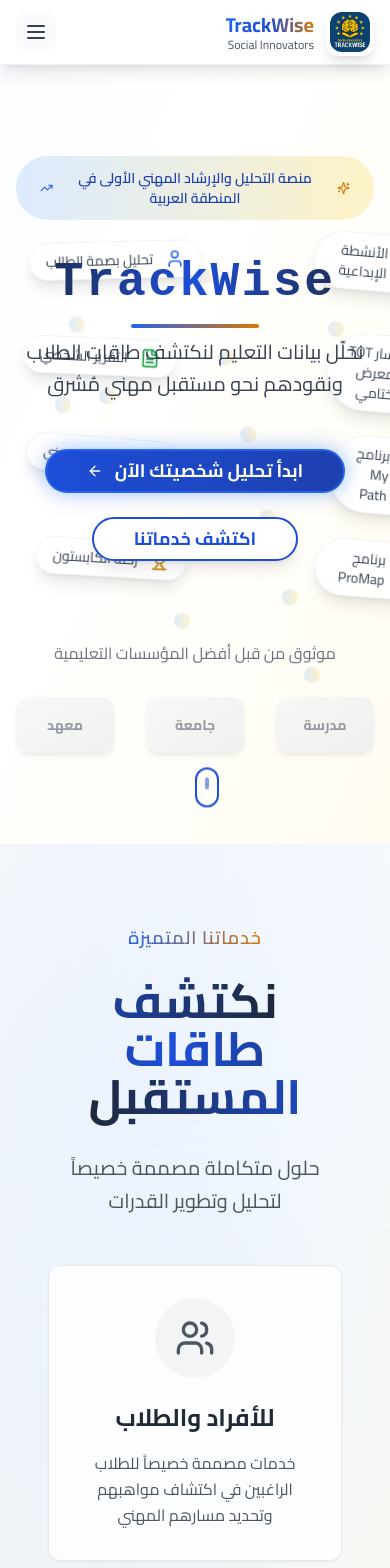
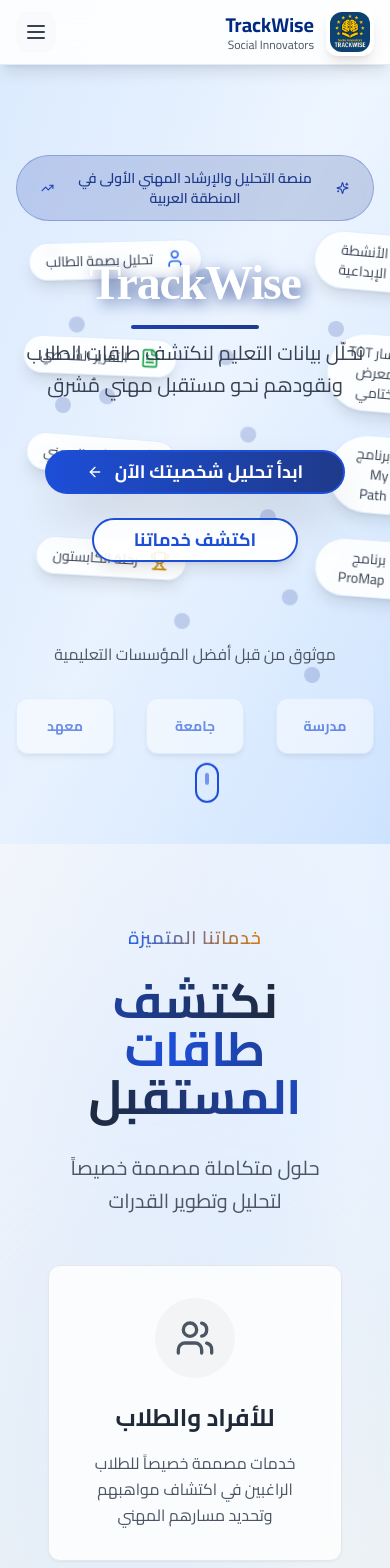
Before and after one commit to belalmohammednabil/trackwise-future-pathways, a React (Vite) app: page / in a window 390 px wide. Shown: the top 1568 px of the page. Built offline with nearby package versions, Linux system fonts and the light colour scheme.

Commit message:
Reverted to commit 89abbe2b8b4207b0b41f704408c24a467cfd63c1

```diff
--- a/src/components/layout/Header.tsx
+++ b/src/components/layout/Header.tsx
@@ -1,7 +1,6 @@
 
 import { useState } from "react";
 import { Menu, X } from "lucide-react";
-import { Button } from "@/components/ui/button";
 
 export const Header = () => {
   const [isOpen, setIsOpen] = useState(false);
@@ -17,12 +16,11 @@ export const Header = () => {
   ];
 
   return (
-    <header className="fixed top-0 w-full bg-white/95 backdrop-blur-lg z-50 shadow-lg border-b border-blue-100/50">
+    <header className="fixed top-0 w-full bg-white/90 backdrop-blur-lg z-50 shadow-lg border-b border-blue-200/50">
       <div className="container mx-auto px-4">
         <div className="flex items-center justify-between h-16">
           {/* Logo */}
           <div className="flex items-center space-x-3 space-x-reverse">
-            {/* Updated Logo with the uploaded image */}
             <div className="relative">
               <div className="w-12 h-12 bg-white rounded-xl shadow-lg hover:shadow-xl transition-all duration-300 p-1">
                 <img
@@ -34,7 +32,7 @@ export const Header = () => {
             </div>
 
             <div className="text-right">
-              <h1 className="text-xl md:text-2xl font-bold bg-gradient-to-r from-blue-600 via-blue-700 to-amber-600 bg-clip-text text-transparent leading-tight">
+              <h1 className="text-xl md:text-2xl font-bold text-royal-blue leading-tight">
                 TrackWise
               </h1>
               <p className="text-xs text-gray-600 font-medium leading-tight">
@@ -43,27 +41,19 @@ export const Header = () => {
             </div>
           </div>
 
-          {/* Desktop Navigation */}
-          <nav className="hidden lg:flex items-center space-x-6 space-x-reverse">
+          {/* Desktop Navigation - moved to the left */}
+          <nav className="hidden lg:flex items-center space-x-8 space-x-reverse mr-auto ml-12">
             {navItems.map((item) => (
               <a
                 key={item.name}
                 href={item.href}
-                className="relative text-gray-700 hover:text-blue-600 transition-all duration-300 font-medium text-sm group"
+                className="relative text-gray-700 hover:text-royal-blue transition-all duration-300 font-medium text-sm group"
               >
                 {item.name}
-                <span className="absolute -bottom-1 left-0 w-0 h-0.5 bg-gradient-to-r from-blue-600 to-amber-600 group-hover:w-full transition-all duration-300"></span>
+                <span className="absolute -bottom-1 left-0 w-0 h-0.5 bg-gradient-to-r from-royal-blue to-blue-600 group-hover:w-full transition-all duration-300"></span>
               </a>
             ))}
           </nav>
-
-          {/* Enhanced CTA Button with better contrast */}
-          <div className="hidden lg:block">
-            <Button className="relative bg-gradient-to-r from-blue-700 to-blue-800 hover:from-blue-800 hover:to-blue-900 text-white px-6 py-2 rounded-full font-semibold text-sm shadow-xl hover:shadow-2xl transform hover:scale-105 transition-all duration-300 overflow-hidden group border border-blue-600">
-              <span className="relative z-10">ابدأ رحلتك</span>
-              <div className="absolute inset-0 bg-gradient-to-r from-amber-600 to-amber-700 transform translate-x-full group-hover:translate-x-0 transition-transform duration-300"></div>
-            </Button>
-          </div>
 
           {/* Mobile Menu Button */}
           <button
@@ -82,17 +72,12 @@ export const Header = () => {
                 <a
                   key={item.name}
                   href={item.href}
-                  className="text-gray-700 hover:text-blue-600 hover:bg-blue-50 transition-all duration-300 font-medium px-4 py-3 rounded-lg mx-2"
+                  className="text-gray-700 hover:text-royal-blue hover:bg-blue-50 transition-all duration-300 font-medium px-4 py-3 rounded-lg mx-2"
                   onClick={() => setIsOpen(false)}
                 >
                   {item.name}
                 </a>
               ))}
-              <div className="px-4 pt-2">
-                <Button className="w-full bg-gradient-to-r from-blue-700 to-blue-800 hover:from-blue-800 hover:to-blue-900 text-white py-3 rounded-full font-semibold shadow-lg border border-blue-600">
-                  ابدأ رحلتك
-                </Button>
-              </div>
             </nav>
           </div>
         )}
--- /dev/null
+++ b/src/components/sections/FAQ.tsx
@@ -0,0 +1,107 @@
+
+import { useState } from "react";
+import { ChevronDown, ChevronUp, HelpCircle } from "lucide-react";
+
+const faqData = [
+  {
+    question: "ما هو تحليل بصمة الطالب؟",
+    answer: "تحليل بصمة الطالب هو عملية شاملة لدراسة شخصية الطالب وقدراته واهتماماته ونمط تعلمه، باستخدام أدوات علمية معتمدة لتحديد المسار المهني الأنسب له."
+  },
+  {
+    question: "كم يستغرق التحليل والحصول على النتائج؟",
+    answer: "عادة ما يستغرق التحليل من 45-60 دقيقة، وتحصل على النتائج والتقرير المفصل خلال 24-48 ساعة من إكمال الاختبارات."
+  },
+  {
+    question: "هل الاختبارات معتمدة علمياً؟",
+    answer: "نعم، جميع اختباراتنا وأدوات التقييم معتمدة دولياً ومبنية على أسس علمية مدروسة في علم النفس التربوي والإرشاد المهني."
+  },
+  {
+    question: "ما الفئات العمرية المناسبة للبرنامج؟",
+    answer: "برامجنا مصممة للطلاب من سن 14-25 سنة، بدءاً من المرحلة الثانوية وحتى الجامعة والدراسات العليا."
+  },
+  {
+    question: "هل يمكن إعادة الاختبار إذا لم أكن راضياً عن النتائج؟",
+    answer: "نعم، يمكن إعادة الاختبار مرة واحدة مجاناً خلال 30 يوماً إذا كنت غير راض عن النتائج، مع جلسة استشارية إضافية."
+  },
+  {
+    question: "هل تقدمون متابعة بعد التحليل؟",
+    answer: "نعم، نقدم متابعة دورية لمدة 6 أشهر تشمل جلسات إرشادية ومراجعة للخطة المهنية وتحديثها حسب تطور الطالب."
+  }
+];
+
+export const FAQ = () => {
+  const [openIndex, setOpenIndex] = useState<number | null>(null);
+
+  const toggleFAQ = (index: number) => {
+    setOpenIndex(openIndex === index ? null : index);
+  };
+
+  return (
+    <section className="py-20 px-4 bg-gradient-to-r from-blue-50/80 to-blue-100/60 backdrop-blur-sm">
+      <div className="container mx-auto max-w-4xl">
+        {/* Header */}
+        <div className="text-center mb-16 animate-fade-in">
+          <div className="inline-flex items-center gap-2 bg-blue-100/80 px-4 py-2 rounded-full text-royal-blue font-medium text-sm mb-6">
+            <HelpCircle className="w-4 h-4" />
+            الأسئلة الشائعة
+          </div>
+          <h2 className="text-4xl md:text-5xl font-bold mb-6">
+            <span className="bg-gradient-to-r from-royal-blue to-blue-600 bg-clip-text text-transparent">
+              أسئلة يطرحها الطلاب كثيراً
+            </span>
+          </h2>
+          <p className="text-lg text-gray-600 max-w-2xl mx-auto">
+            إجابات شاملة على أهم الأسئلة حول خدماتنا وبرامج التحليل والإرشاد المهني
+          </p>
+        </div>
+
+        {/* FAQ Items */}
+        <div className="space-y-4">
+          {faqData.map((faq, index) => (
+            <div
+              key={index}
+              className="bg-white/90 backdrop-blur-sm rounded-2xl shadow-lg border border-blue-200/50 overflow-hidden animate-fade-in-up transition-all duration-300 hover:shadow-xl"
+              style={{ animationDelay: `${index * 0.1}s` }}
+            >
+              <button
+                onClick={() => toggleFAQ(index)}
+                className="w-full p-6 text-right flex items-center justify-between hover:bg-blue-50/50 transition-all duration-300 group"
+              >
+                <div className="flex items-center gap-3">
+                  {openIndex === index ? (
+                    <ChevronUp className="w-5 h-5 text-royal-blue transition-transform duration-300" />
+                  ) : (
+                    <ChevronDown className="w-5 h-5 text-royal-blue transition-transform duration-300" />
+                  )}
+                </div>
+                <h3 className="text-lg font-semibold text-gray-800 group-hover:text-royal-blue transition-colors duration-300">
+                  {faq.question}
+                </h3>
+              </button>
+
+              <div
+                className={`overflow-hidden transition-all duration-500 ease-in-out ${
+                  openIndex === index
+                    ? 'max-h-96 opacity-100'
+                    : 'max-h-0 opacity-0'
+                }`}
+              >
+                <div className="p-6 pt-0 text-gray-600 leading-relaxed bg-gradient-to-r from-blue-50/30 to-transparent">
+                  {faq.answer}
+                </div>
+              </div>
+            </div>
+          ))}
+        </div>
+
+        {/* CTA */}
+        <div className="text-center mt-12 animate-fade-in-up" style={{ animationDelay: '0.8s' }}>
+          <p className="text-gray-600 mb-6">لديك سؤال آخر؟ نحن هنا لمساعدتك</p>
+          <button className="bg-gradient-to-r from-royal-blue to-blue-700 hover:from-blue-800 hover:to-blue-900 text-white px-8 py-3 rounded-full font-semibold transition-all duration-300 transform hover:scale-105 shadow-lg hover:shadow-xl">
+            تواصل معنا الآن
+          </button>
+        </div>
+      </div>
+    </section>
+  );
+};
--- a/src/components/sections/Hero.tsx
+++ b/src/components/sections/Hero.tsx
@@ -1,3 +1,4 @@
+
 import { Button } from "@/components/ui/button";
 import {
   ArrowLeft,
@@ -27,21 +28,20 @@ const services = [
 export const Hero = () => {
   return (
     <section id="home" className="relative min-h-screen flex items-center justify-center overflow-hidden pt-16">
-      {/* Background Gradient */}
-      <div className="absolute inset-0 bg-gradient-to-br from-blue-50 via-white to-amber-50 animate-gradient"></div>
+      {/* Background with transparent blue */}
+      <div className="absolute inset-0 bg-gradient-to-br from-blue-100/80 via-blue-50/60 to-blue-200/70"></div>
 
       {/* Floating Service Bubbles */}
       <div className="absolute inset-0 overflow-hidden pointer-events-none">
         {services.map((service, index) => {
           const IconComponent = service.icon;
           const isLeft = index < 4;
-
           const verticalOffset = 30 + (index % 4) * 12;
 
           return (
             <div
               key={index}
-              className="absolute flex items-center gap-3 text-sm font-medium bg-white/90 backdrop-blur-sm px-4 py-2 rounded-full border border-gray-200/50 shadow-lg animate-float hover:shadow-xl transition-all duration-300"
+              className="absolute flex items-center gap-3 text-sm font-medium bg-white/90 backdrop-blur-sm px-4 py-2 rounded-full border border-blue-200/50 shadow-lg animate-float hover:shadow-xl transition-all duration-300"
               style={{
                 left: `${
                   isLeft
@@ -60,11 +60,11 @@ export const Hero = () => {
           );
         })}
 
-        {/* Small decorative bubbles */}
+        {/* Small decorative bubbles - تغيير اللون إلى أزرق ملكي */}
         {Array.from({ length: 15 }).map((_, i) => (
           <div
             key={`bubble-${i}`}
-            className="absolute w-4 h-4 bg-gradient-to-r from-blue-400/20 to-amber-400/20 rounded-full animate-float"
+            className="absolute w-4 h-4 bg-gradient-to-r from-blue-800/20 to-blue-900/20 rounded-full animate-float"
             style={{
               left: `${12 + (i * 6) % 76}%`,
               top: `${30 + (i * 9) % 50}%`,
@@ -78,39 +78,39 @@ export const Hero = () => {
       {/* Main Content */}
       <div className="container mx-auto px-4 relative z-10">
         <div className="text-center max-w-6xl mx-auto">
-          {/* Badge */}
-          <div className="inline-flex items-center gap-2 bg-gradient-to-r from-blue-100 to-amber-100 px-6 py-3 rounded-full text-blue-800 font-semibold text-sm mb-8 animate-fade-in-up hover:scale-105 transition-all duration-300">
-            <Sparkles className="w-4 h-4 text-amber-600" />
+          {/* Badge - تغيير اللون إلى أزرق ملكي */}
+          <div className="inline-flex items-center gap-2 bg-gradient-to-r from-blue-800/20 to-blue-900/20 px-6 py-3 rounded-full text-blue-900 font-semibold text-sm mb-8 animate-fade-in-up hover:scale-105 transition-all duration-300 backdrop-blur-sm border border-blue-800/30">
+            <Sparkles className="w-4 h-4 text-blue-800" />
             منصة التحليل والإرشاد المهني الأولى في المنطقة العربية
-            <TrendingUp className="w-4 h-4 text-blue-600" />
+            <TrendingUp className="w-4 h-4 text-blue-800" />
           </div>
 
-          {/* Title with Legio font */}
+          {/* Title with Fredoka font and white color with royal blue shadow */}
           <h1 className="text-5xl md:text-7xl lg:text-8xl font-black mb-6 animate-fade-in-up-delay-1 relative tracking-tight">
-            <span className="block bg-gradient-to-r from-slate-800 via-blue-700 to-slate-800 bg-clip-text text-transparent leading-tight font-legio">
+            <span className="block text-white font-fredoka leading-tight drop-shadow-[4px_4px_8px_rgba(30,58,138,0.8)]">
               TrackWise
             </span>
-            <div className="absolute -bottom-4 left-1/2 transform -translate-x-1/2 w-32 h-1 bg-gradient-to-r from-blue-600 to-amber-600 rounded-full animate-shimmer"></div>
+            <div className="absolute -bottom-4 left-1/2 transform -translate-x-1/2 w-32 h-1 bg-gradient-to-r from-blue-800 to-blue-900 rounded-full"></div>
           </h1>
 
-          {/* Subtitle with improved spacing and size */}
+          {/* Subtitle */}
           <p className="text-xl md:text-2xl lg:text-3xl text-gray-700 mb-12 max-w-4xl mx-auto leading-relaxed animate-fade-in-up-delay-2 font-medium">
             نحلّل بيانات التعليم لنكتشف طاقات الطلاب ونقودهم نحو مستقبل مهني مُشرق
           </p>
 
-          {/* CTA Buttons with enhanced contrast */}
+          {/* CTA Buttons */}
           <div className="flex flex-col sm:flex-row gap-6 justify-center items-center animate-fade-in-up-delay-3">
-            <Button className="bg-gradient-to-r from-blue-700 to-blue-800 hover:from-blue-800 hover:to-blue-900 text-white px-10 py-5 rounded-full text-lg font-bold shadow-2xl hover:shadow-3xl transform hover:scale-105 transition-all duration-300 group relative overflow-hidden border-2 border-blue-600 glow-blue">
+            <Button className="bg-gradient-to-r from-blue-700 to-blue-900 hover:from-blue-800 hover:to-blue-950 text-white px-10 py-5 rounded-full text-lg font-bold shadow-2xl hover:shadow-3xl transform hover:scale-105 transition-all duration-300 group relative overflow-hidden border-2 border-blue-700">
               <span className="relative z-10 flex items-center gap-3">
                 ابدأ تحليل شخصيتك الآن
                 <ArrowLeft className="w-6 h-6 group-hover:-translate-x-1 transition-transform duration-300" />
               </span>
-              <div className="absolute inset-0 bg-gradient-to-r from-amber-600 to-amber-700 transform translate-x-full group-hover:translate-x-0 transition-transform duration-500"></div>
+              <div className="absolute inset-0 bg-gradient-to-r from-blue-800 to-blue-950 transform translate-x-full group-hover:translate-x-0 transition-transform duration-500"></div>
             </Button>
 
             <Button
               variant="outline"
-              className="border-2 border-blue-700 text-blue-700 hover:bg-blue-700 hover:text-white px-10 py-5 rounded-full text-lg font-bold transition-all duration-300 hover:scale-105 shadow-lg hover:shadow-xl"
+              className="border-2 border-blue-700 text-blue-700 hover:bg-blue-700 hover:text-white px-10 py-5 rounded-full text-lg font-bold transition-all duration-300 hover:scale-105 shadow-lg hover:shadow-xl bg-white/90 backdrop-blur-sm"
             >
               اكتشف خدماتنا
             </Button>
@@ -118,16 +118,16 @@ export const Hero = () => {
 
           {/* Trust Logos */}
           <div className="mt-20 animate-fade-in-up-delay-3">
-            <p className="text-gray-500 text-base mb-8 font-medium">موثوق من قبل أفضل المؤسسات التعليمية</p>
+            <p className="text-gray-600 text-base mb-8 font-medium">موثوق من قبل أفضل المؤسسات التعليمية</p>
             <div className="flex justify-center items-center gap-8 opacity-60">
-              <div className="w-28 h-14 bg-gradient-to-br from-gray-100 to-gray-200 rounded-xl flex items-center justify-center shadow-md hover:shadow-lg transition-all duration-300">
-                <span className="text-sm font-bold text-gray-600">مدرسة</span>
+              <div className="w-28 h-14 bg-white/80 backdrop-blur-sm rounded-xl flex items-center justify-center shadow-md hover:shadow-lg transition-all duration-300 border border-blue-200/50">
+                <span className="text-sm font-bold text-blue-700">مدرسة</span>
               </div>
-              <div className="w-28 h-14 bg-gradient-to-br from-gray-100 to-gray-200 rounded-xl flex items-center justify-center shadow-md hover:shadow-lg transition-all duration-300">
-                <span className="text-sm font-bold text-gray-600">جامعة</span>
+              <div className="w-28 h-14 bg-white/80 backdrop-blur-sm rounded-xl flex items-center justify-center shadow-md hover:shadow-lg transition-all duration-300 border border-blue-200/50">
+                <span className="text-sm font-bold text-blue-700">جامعة</span>
               </div>
-              <div className="w-28 h-14 bg-gradient-to-br from-gray-100 to-gray-200 rounded-xl flex items-center justify-center shadow-md hover:shadow-lg transition-all duration-300">
-                <span className="text-sm font-bold text-gray-600">معهد</span>
+              <div className="w-28 h-14 bg-white/80 backdrop-blur-sm rounded-xl flex items-center justify-center shadow-md hover:shadow-lg transition-all duration-300 border border-blue-200/50">
+                <span className="text-sm font-bold text-blue-700">معهد</span>
               </div>
             </div>
           </div>
--- /dev/null
+++ b/src/components/shared/ScrollAnimationWrapper.tsx
@@ -0,0 +1,30 @@
+
+import { useScrollAnimation } from '@/hooks/useScrollAnimation';
+
+interface ScrollAnimationWrapperProps {
+  children: React.ReactNode;
+  className?: string;
+  delay?: number;
+}
+
+export const ScrollAnimationWrapper = ({
+  children,
+  className = '',
+  delay = 0
+}: ScrollAnimationWrapperProps) => {
+  const { ref, isVisible } = useScrollAnimation();
+
+  return (
+    <div
+      ref={ref}
+      className={`transition-all duration-700 ease-out ${
+        isVisible
+          ? 'opacity-100 translate-y-0'
+          : 'opacity-0 translate-y-8'
+      } ${className}`}
+      style={{ transitionDelay: `${delay}ms` }}
+    >
+      {children}
+    </div>
+  );
+};
--- /dev/null
+++ b/src/hooks/useScrollAnimation.tsx
@@ -0,0 +1,30 @@
+
+import { useEffect, useRef, useState } from 'react';
+
+export const useScrollAnimation = (threshold = 0.1) => {
+  const [isVisible, setIsVisible] = useState(false);
+  const ref = useRef<HTMLDivElement>(null);
+
+  useEffect(() => {
+    const observer = new IntersectionObserver(
+      ([entry]) => {
+        if (entry.isIntersecting) {
+          setIsVisible(true);
+        }
+      },
+      { threshold }
+    );
+
+    if (ref.current) {
+      observer.observe(ref.current);
+    }
+
+    return () => {
+      if (ref.current) {
+        observer.unobserve(ref.current);
+      }
+    };
+  }, [threshold]);
+
+  return { ref, isVisible };
+};
--- a/src/index.css
+++ b/src/index.css
@@ -2,26 +2,26 @@
 @tailwind components;
 @tailwind utilities;
 @import url('https://fonts.googleapis.com/css2?family=Cairo:wght@300;400;600;700;800&family=Poppins:wght@300;400;500;600;700;800&display=swap');
-@import url('https://fonts.googleapis.com/css2?family=Orbitron:wght@400;700;800;900&display=swap');
+@import url('https://fonts.googleapis.com/css2?family=Fredoka:wght@300;400;500;600;700&display=swap');
 
 @layer base {
   :root {
-    --background: 0 0% 100%;
+    --background: 220 60% 96%;
     --foreground: 222.2 84% 4.9%;
 
-    --card: 0 0% 100%;
+    --card: 220 60% 98%;
     --card-foreground: 222.2 84% 4.9%;
 
-    --popover: 0 0% 100%;
+    --popover: 220 60% 98%;
     --popover-foreground: 222.2 84% 4.9%;
 
-    --primary: 214 100% 47%;
-    --primary-foreground: 210 40% 98%;
+    --primary: 220 100% 35%;
+    --primary-foreground: 0 0% 100%;
 
-    --secondary: 210 40% 96.1%;
+    --secondary: 220 40% 92%;
     --secondary-foreground: 222.2 47.4% 11.2%;
 
-    --muted: 210 40% 96.1%;
+    --muted: 220 40% 94%;
     --muted-foreground: 215.4 16.3% 46.9%;
 
     --accent: 42 100% 70%;
@@ -30,13 +30,13 @@
     --destructive: 0 84.2% 60.2%;
     --destructive-foreground: 210 40% 98%;
 
-    --border: 214.3 31.8% 91.4%;
-    --input: 214.3 31.8% 91.4%;
-    --ring: 214 100% 47%;
+    --border: 220 31.8% 88%;
+    --input: 220 31.8% 88%;
+    --ring: 220 100% 35%;
 
     --radius: 0.75rem;
 
-    --sidebar-background: 0 0% 98%;
+    --sidebar-background: 220 60% 96%;
     --sidebar-foreground: 240 5.3% 26.1%;
     --sidebar-primary: 240 5.9% 10%;
     --sidebar-primary-foreground: 0 0% 98%;
@@ -45,9 +45,9 @@
     --sidebar-border: 220 13% 91%;
     --sidebar-ring: 217.2 91.2% 59.8%;
 
-    /* EU Colors */
-    --eu-blue: 214 100% 47%;
-    --eu-gold: 42 100% 70%;
+    /* Custom Colors */
+    --royal-blue: 220 100% 25%;
+    --transparent-blue: 220 80% 85%;
   }
 
   .dark {
@@ -87,12 +87,13 @@
   }
 
   body {
-    @apply bg-background text-foreground;
+    @apply bg-gradient-to-br from-blue-100 via-blue-50 to-blue-200/50 text-foreground;
     font-family: 'Cairo', 'Poppins', -apple-system, BlinkMacSystemFont, 'Segoe UI', Roboto, sans-serif;
     font-feature-settings: 'kern' 1;
     text-rendering: optimizeLegibility;
     -webkit-font-smoothing: antialiased;
     -moz-osx-font-smoothing: grayscale;
+    min-height: 100vh;
   }
 
   html {
@@ -114,11 +115,10 @@
     font-family: 'Poppins', sans-serif;
   }
 
-  /* Legio-like font styling using Orbitron as alternative */
-  .font-legio {
-    font-family: 'Orbitron', monospace;
-    font-weight: 900;
-    letter-spacing: 0.05em;
+  /* Fredoka font styling */
+  .font-fredoka {
+    font-family: 'Fredoka', cursive;
+    font-weight: 600;
   }
 }
 
@@ -202,6 +202,27 @@
     opacity: 0;
     transform: translateY(30px);
   }
+
+  /* Scroll-triggered animations */
+  .animate-bounce-gentle {
+    animation: bounceGentle 2s ease-in-out infinite;
+  }
+
+  .animate-shimmer {
+    animation: shimmer 2s ease-in-out infinite;
+  }
+
+  .animate-slide-in-left {
+    animation: slideInLeft 0.6s ease-out forwards;
+  }
+
+  .animate-slide-in-right {
+    animation: slideInRight 0.6s ease-out forwards;
+  }
+
+  .animate-scale-in {
+    animation: scaleIn 0.6s ease-out forwards;
+  }
 }
 
 @keyframes float {
@@ -262,6 +283,57 @@
   }
 }
 
+@keyframes bounceGentle {
+  0%, 100% {
+    transform: translateY(0);
+  }
+  50% {
+    transform: translateY(-10px);
+  }
+}
+
+@keyframes shimmer {
+  0%, 100% {
+    transform: translateX(-100%);
+  }
+  50% {
+    transform: translateX(100%);
+  }
+}
+
+@keyframes slideInLeft {
+  from {
+    opacity: 0;
+    transform: translateX(-50px);
+  }
+  to {
+    opacity: 1;
+    transform: translateX(0);
+  }
+}
+
+@keyframes slideInRight {
+  from {
+    opacity: 0;
+    transform: translateX(50px);
+  }
+  to {
+    opacity: 1;
+    transform: translateX(0);
+  }
+}
+
+@keyframes scaleIn {
+  from {
+    opacity: 0;
+    transform: scale(0.9);
+  }
+  to {
+    opacity: 1;
+    transform: scale(1);
+  }
+}
+
 /* RTL Improvements */
 [dir="rtl"] .space-x-reverse > * + * {
   margin-left: 0;
--- a/src/pages/Index.tsx
+++ b/src/pages/Index.tsx
@@ -7,17 +7,39 @@ import { Contact } from "@/components/sections/Contact";
 import { Header } from "@/components/layout/Header";
 import { Footer } from "@/components/layout/Footer";
 import { Programs } from "@/components/sections/Programs";
+import { FAQ } from "@/components/sections/FAQ";
+import { ScrollAnimationWrapper } from "@/components/shared/ScrollAnimationWrapper";
 
 const Index = () => {
   return (
-    <div className="min-h-screen bg-gradient-to-br from-blue-50 via-white to-amber-50" dir="rtl">
+    <div className="min-h-screen bg-gradient-to-br from-blue-100/80 via-blue-50/60 to-blue-200/70" dir="rtl">
       <Header />
       <Hero />
-      <Services />
-      <Programs />
-      <About />
-      <Team />
-      <Contact />
+
+      <ScrollAnimationWrapper delay={100}>
+        <Services />
+      </ScrollAnimationWrapper>
+
+      <ScrollAnimationWrapper delay={200}>
+        <Programs />
+      </ScrollAnimationWrapper>
+
+      <ScrollAnimationWrapper delay={100}>
+        <About />
+      </ScrollAnimationWrapper>
+
+      <ScrollAnimationWrapper delay={200}>
+        <FAQ />
+      </ScrollAnimationWrapper>
+
+      <ScrollAnimationWrapper delay={100}>
+        <Team />
+      </ScrollAnimationWrapper>
+
+      <ScrollAnimationWrapper delay={200}>
+        <Contact />
+      </ScrollAnimationWrapper>
+
       <Footer />
     </div>
   );
--- a/tailwind.config.ts
+++ b/tailwind.config.ts
@@ -21,7 +21,7 @@ export default {
 			fontFamily: {
 				'cairo': ['Cairo', 'sans-serif'],
 				'poppins': ['Poppins', 'sans-serif'],
-				'legio': ['Orbitron', 'monospace'],
+				'fredoka': ['Fredoka', 'cursive'],
 			},
 			colors: {
 				border: 'hsl(var(--border))',
@@ -66,7 +66,9 @@ export default {
 					'accent-foreground': 'hsl(var(--sidebar-accent-foreground))',
 					border: 'hsl(var(--sidebar-border))',
 					ring: 'hsl(var(--sidebar-ring))'
-				}
+				},
+				'royal-blue': 'hsl(var(--royal-blue))',
+				'transparent-blue': 'hsl(var(--transparent-blue))',
 			},
 			borderRadius: {
 				lg: 'var(--radius)',
```
